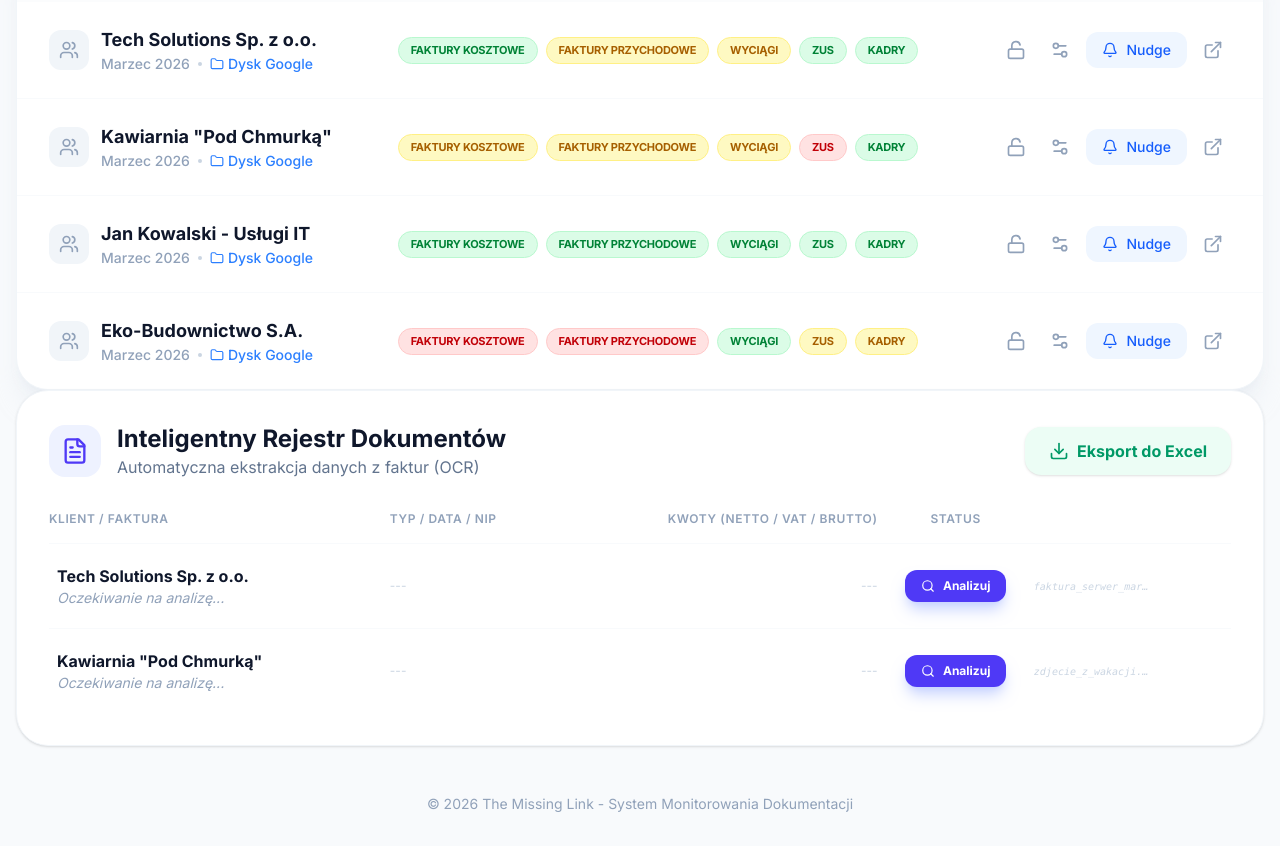
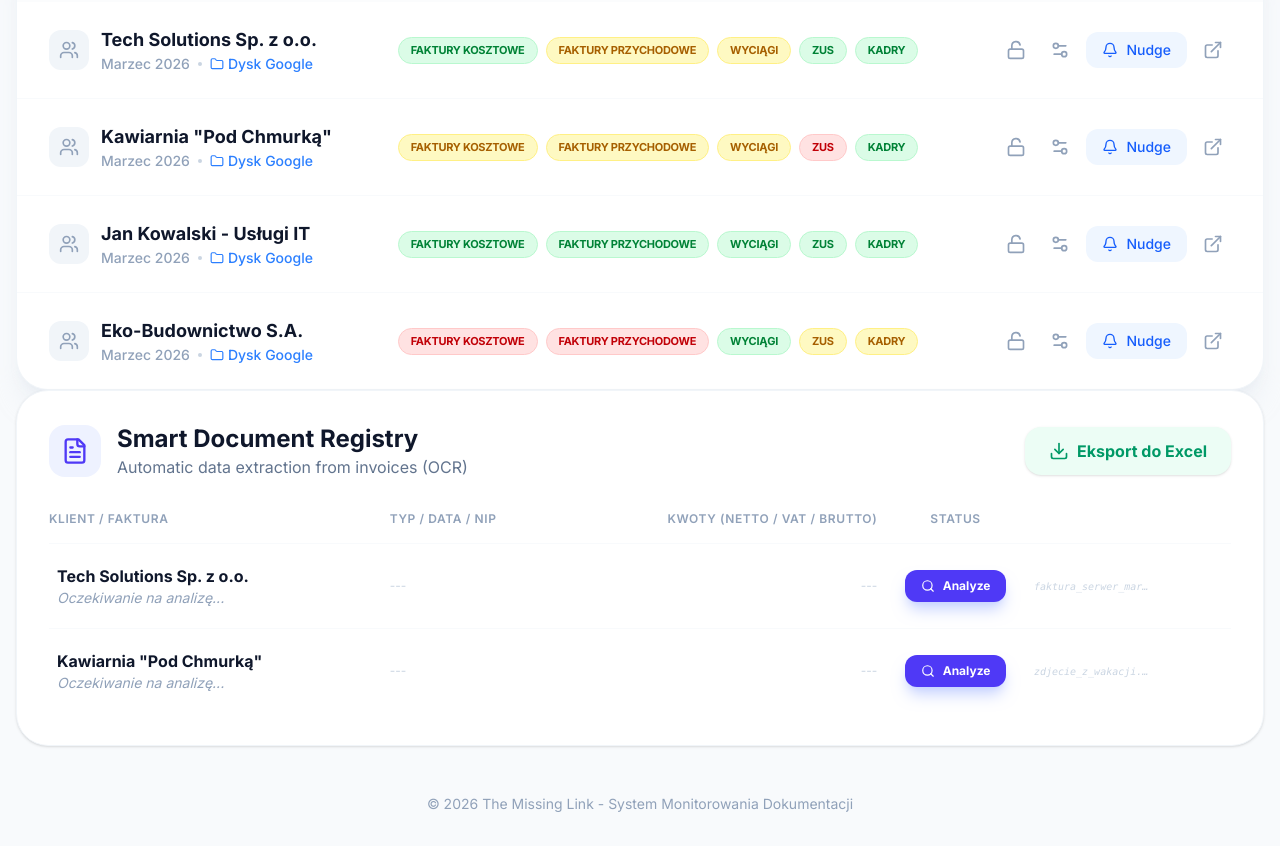
Before and after one commit to Arcziwald/CustomerAccounting, a React (Vite) app: page / in a window 1280 px wide. Shown: the part 519-1365 px from the top of the page. Built offline with nearby package versions, Linux system fonts and the light colour scheme.

Commit message:
change of language in texts

```diff
--- a/src/components/Dashboard.tsx
+++ b/src/components/Dashboard.tsx
@@ -408,8 +408,8 @@ export default function Dashboard({
                 <FileText className="w-7 h-7" />
               </div>
               <div>
-                <h2 className="text-2xl font-bold text-slate-900">Inteligentny Rejestr Dokumentów</h2>
-                <p className="text-slate-500">Automatyczna ekstrakcja danych z faktur (OCR)</p>
+                <h2 className="text-2xl font-bold text-slate-900">{t('dashboard.title')}</h2>
+                <p className="text-slate-500">{t('dashboard.subtitle')}</p>
               </div>
             </div>
             <button
@@ -490,7 +490,7 @@ export default function Dashboard({
                               onClick={() => analyzeDocument(record.id)}
                               className="flex items-center gap-2 px-4 py-2 bg-indigo-600 text-white rounded-xl font-bold text-xs hover:bg-indigo-700 transition-all shadow-lg shadow-indigo-200"
                             >
-                              <Search className="w-3.5 h-3.5" /> Analizuj
+                              <Search className="w-3.5 h-3.5" /> {t('common.analyze')}
                             </button>
                           ) : (
                             <>
```
